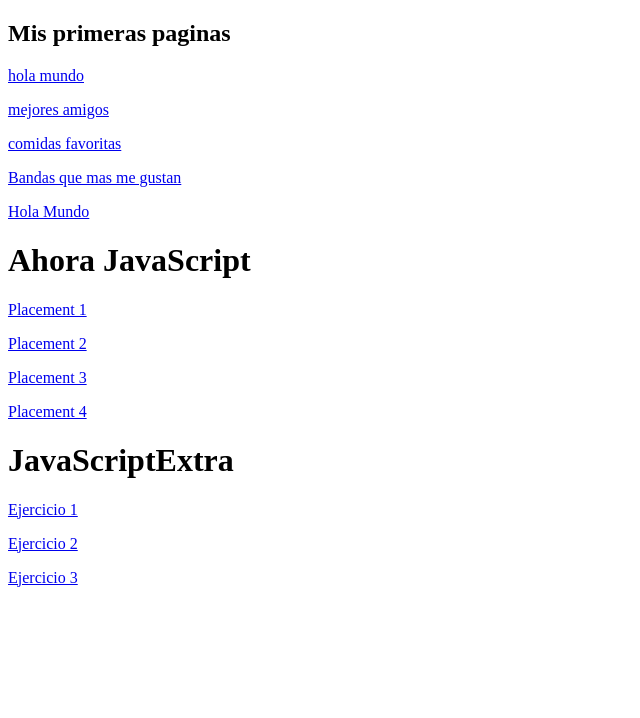
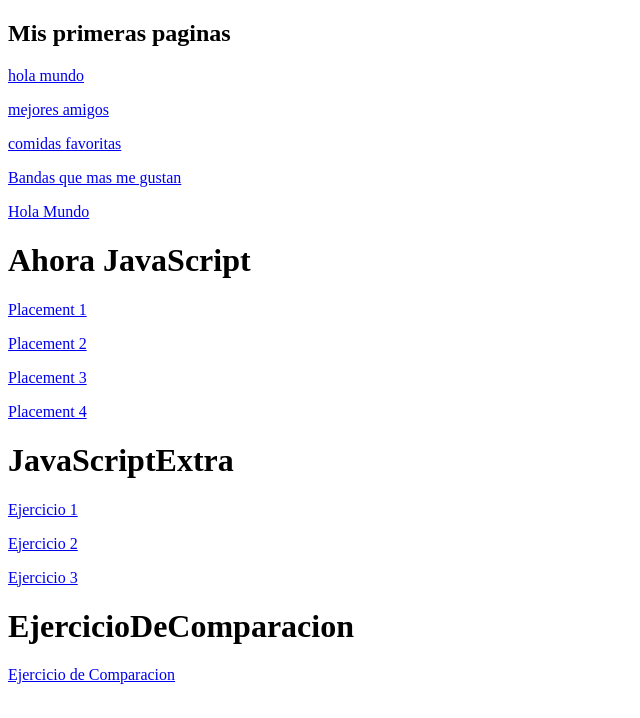
Before and after one commit to ElFacuM/Paginas, a plain HTML site: page index.html in a window 1280 px wide. Shown: the whole page, without its empty margins (0-640 px from the left). Drawn offline with Linux system fonts and the light colour scheme.

Commit message:
Update index.html

```diff
--- a/index.html
+++ b/index.html
@@ -23,5 +23,10 @@
     <p><a href="JavaScript/Promedio.html">Ejercicio 2</a></p>
     <p><a href="JavaScript/xlyxc.html">Ejercicio 3</a></p>
 
+  <h1>EjercicioDeComparacion</h1>
+
+  <p><a href="JavaScript/Comparacion.html">Ejercicio de Comparacion</a></p>
+
+
 </body>
 </html>
```
